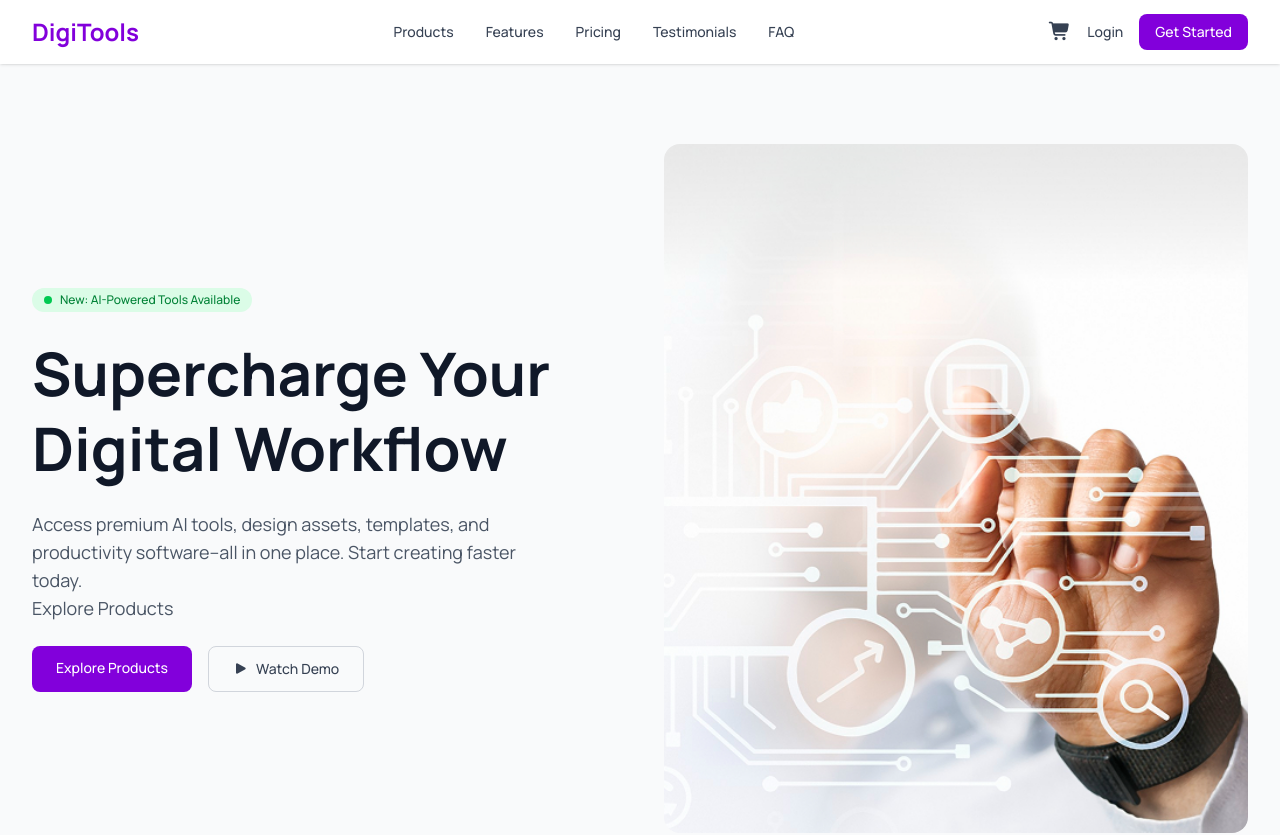
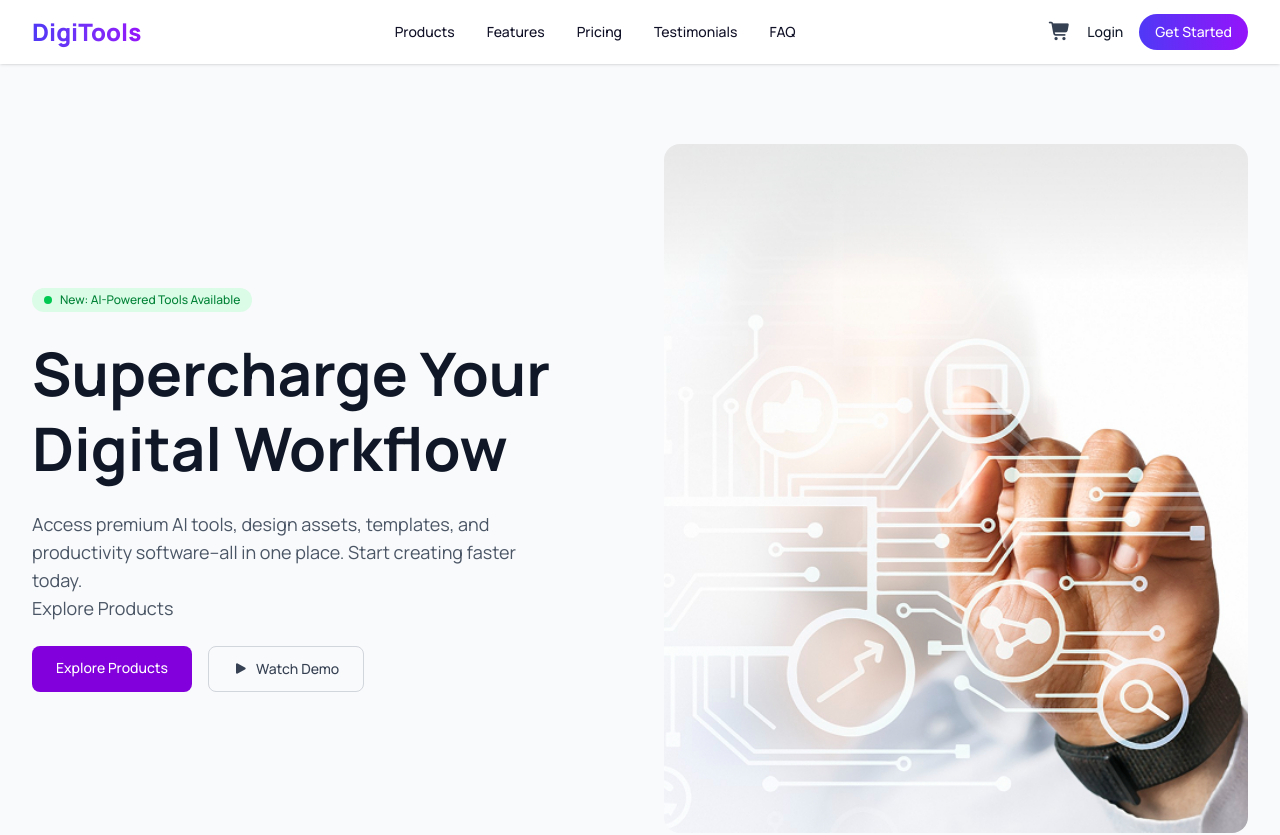
Before and after one commit to salmanibneyrahman/PH-Assingment-6, a React (Vite) app: page / in a window 1280 px wide. Shown: the top 835 px of the page. Built offline with nearby package versions, Linux system fonts and the light colour scheme.

Commit message:
navbar completed

```diff
--- a/src/components/Navbar.jsx
+++ b/src/components/Navbar.jsx
@@ -8,27 +8,30 @@ function Navbar({ cartCount }) {
       <div className="max-w-7xl mx-auto px-4 sm:px-6 lg:px-8">
         <div className="flex justify-between items-center h-16">
           {/* Logo */}
-          <div className="flex-shrink-0">
-            <a href="#" className="text-2xl font-bold text-purple-700">
+          <div className="shrink-0">
+            <a
+              href="#"
+              className="text-2xl font-extrabold bg-linear-to-r from-[#4f39f6] to-[#9514fa] bg-clip-text text-transparent"
+            >
               DigiTools
             </a>
           </div>
 
           {/* Desktop Nav Links */}
           <div className="hidden md:flex items-center space-x-8">
-            <a href="#" className="text-gray-700 hover:text-purple-700 text-sm font-medium">
+            <a href="#" className="text-[#101027] hover:text-purple-700 text-sm font-medium">
               Products
             </a>
-            <a href="#" className="text-gray-700 hover:text-purple-700 text-sm font-medium">
+            <a href="#" className="text-[#101027] hover:text-purple-700 text-sm font-medium">
               Features
             </a>
-            <a href="#" className="text-gray-700 hover:text-purple-700 text-sm font-medium">
+            <a href="#" className="text-[#101027] hover:text-purple-700 text-sm font-medium">
               Pricing
             </a>
-            <a href="#" className="text-gray-700 hover:text-purple-700 text-sm font-medium">
+            <a href="#" className="text-[#101027] hover:text-purple-700 text-sm font-medium">
               Testimonials
             </a>
-            <a href="#" className="text-gray-700 hover:text-purple-700 text-sm font-medium">
+            <a href="#" className="text-[#101027] hover:text-purple-700 text-sm font-medium">
               FAQ
             </a>
           </div>
@@ -44,12 +47,12 @@ function Navbar({ cartCount }) {
                 </span>
               )}
             </div>
-            <a href="#" className="text-gray-700 hover:text-purple-700 text-sm font-medium">
+            <a href="#" className="text-[#101727] hover:text-purple-700 text-sm font-medium">
               Login
             </a>
             <a
               href="#"
-              className="bg-purple-700 text-white px-4 py-2 rounded-lg text-sm font-medium hover:bg-purple-800 transition"
+              className="bg-[linear-gradient(88deg,#4f39f6_0%,#9514fa_100%)] text-white px-4 py-2 rounded-full text-sm font-medium hover:opacity-90 transition"
             >
               Get Started
             </a>
@@ -83,13 +86,13 @@ function Navbar({ cartCount }) {
         {mobileMenuOpen && (
           <div className="md:hidden pb-4">
             <div className="flex flex-col space-y-3">
-              <a href="#" className="text-gray-700 hover:text-purple-700 text-sm font-medium">Products</a>
-              <a href="#" className="text-gray-700 hover:text-purple-700 text-sm font-medium">Features</a>
-              <a href="#" className="text-gray-700 hover:text-purple-700 text-sm font-medium">Pricing</a>
-              <a href="#" className="text-gray-700 hover:text-purple-700 text-sm font-medium">Testimonials</a>
-              <a href="#" className="text-gray-700 hover:text-purple-700 text-sm font-medium">FAQ</a>
-              <a href="#" className="text-gray-700 hover:text-purple-700 text-sm font-medium">Login</a>
-              <a href="#" className="bg-purple-700 text-white px-4 py-2 rounded-lg text-sm font-medium text-center hover:bg-purple-800">Get Started</a>
+              <a href="#" className="text-[#101027] hover:text-purple-700 text-sm font-medium">Products</a>
+              <a href="#" className="text-[#101027] hover:text-purple-700 text-sm font-medium">Features</a>
+              <a href="#" className="text-[#101027] hover:text-purple-700 text-sm font-medium">Pricing</a>
+              <a href="#" className="text-[#101027] hover:text-purple-700 text-sm font-medium">Testimonials</a>
+              <a href="#" className="text-[#101027] hover:text-purple-700 text-sm font-medium">FAQ</a>
+              <a href="#" className="text-[#101027] hover:text-purple-700 text-sm font-medium">Login</a>
+              <a href="#" className="bg-[linear-gradient(88deg,#4f39f6_0%,#9514fa_100%)] text-white px-4 py-2 rounded-lg text-sm font-medium text-center hover:bg-purple-800">Get Started</a>
             </div>
           </div>
         )}
```
